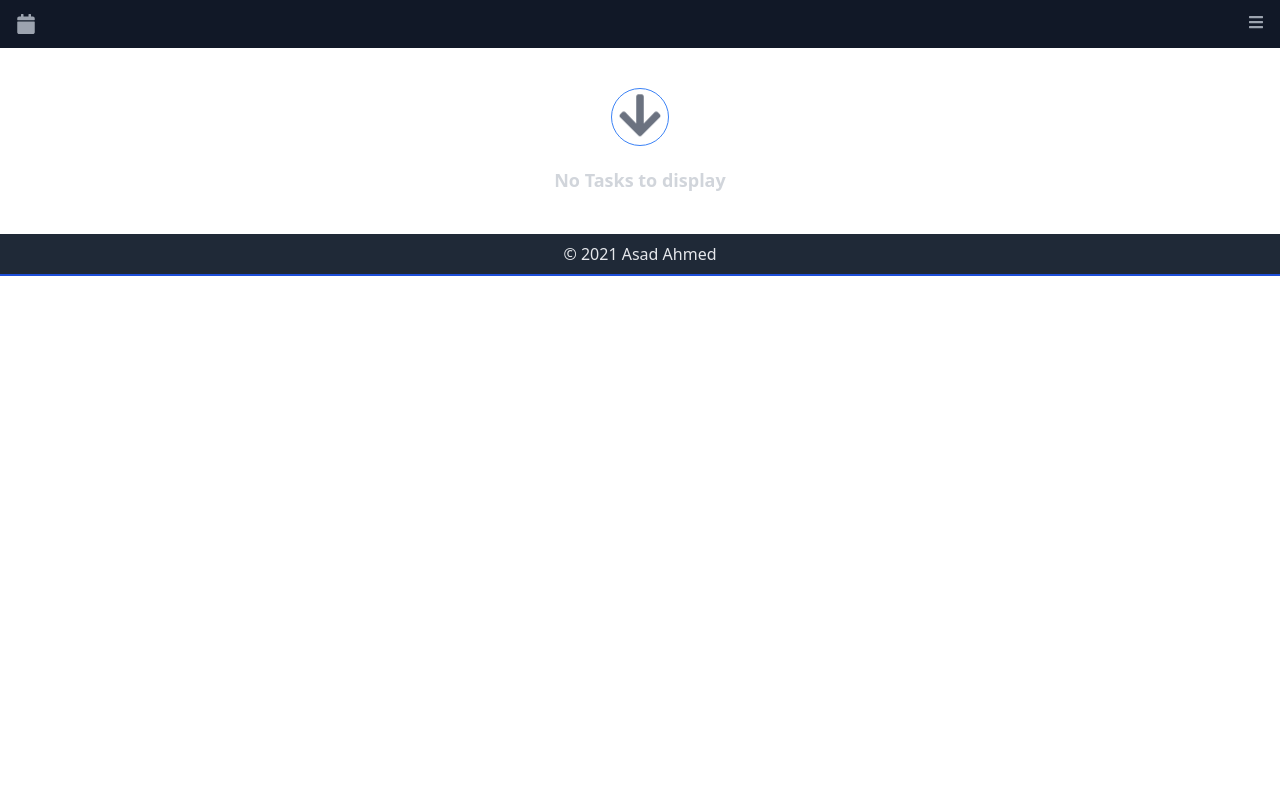
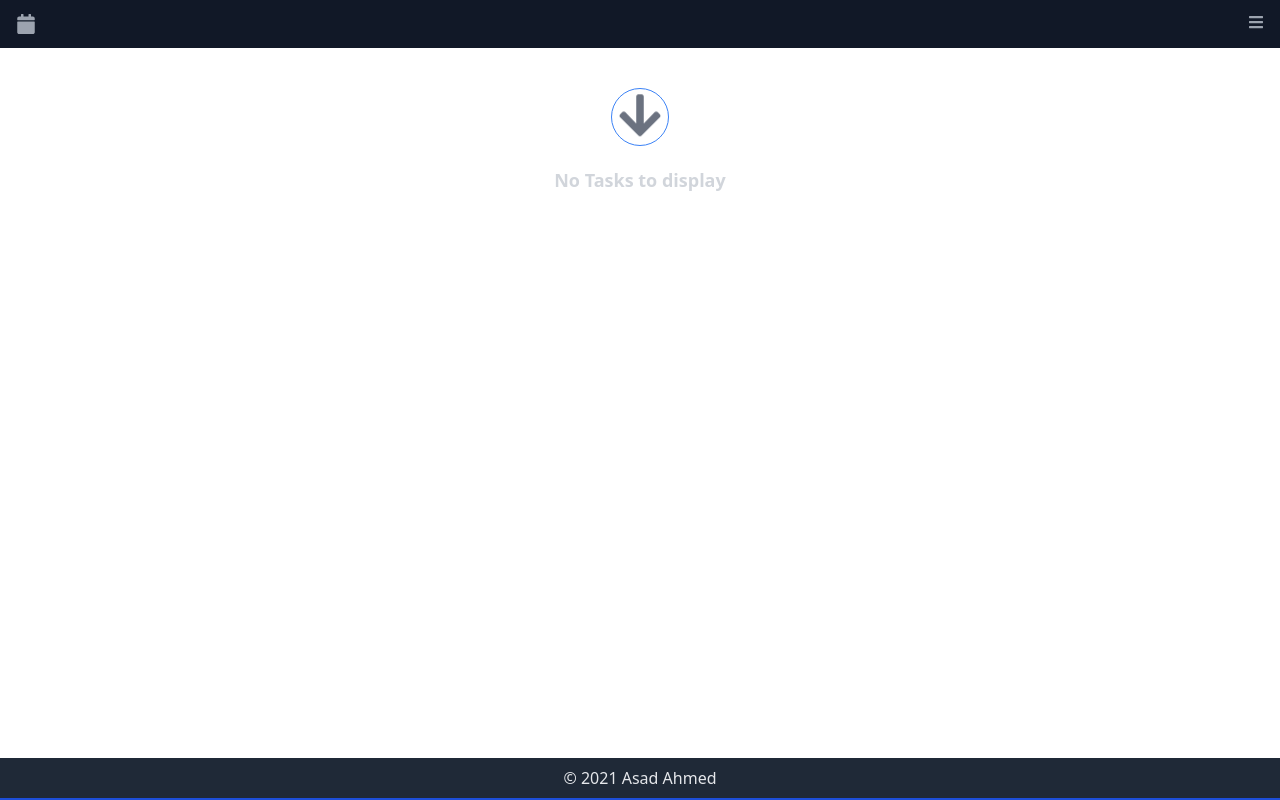
Before and after one commit to asadahmed01/Due-Date, a React (Create React App) app: page / in a window 1280 px wide. Built offline with nearby package versions, Linux system fonts and the light colour scheme.

Commit message:
added footer for the app

```diff
--- a/src/components/footer.jsx
+++ b/src/components/footer.jsx
@@ -2,7 +2,7 @@ import React from "react";
 
 function Footer() {
   return (
-    <footer class="footer bg-gray-800 py-2 border-b-2 border-blue-700 mt-10 text-center text-gray-200">
+    <footer class="footer bg-gray-800 py-2 border-b-2 border-blue-700 mt-10 text-center text-gray-200 absolute bottom-0 w-full">
       <span>&copy; {new Date().getFullYear()} Asad Ahmed</span>
     </footer>
   );
```
Also changed, not shown: 1 other file (tests, documents, lock files or other folders).
